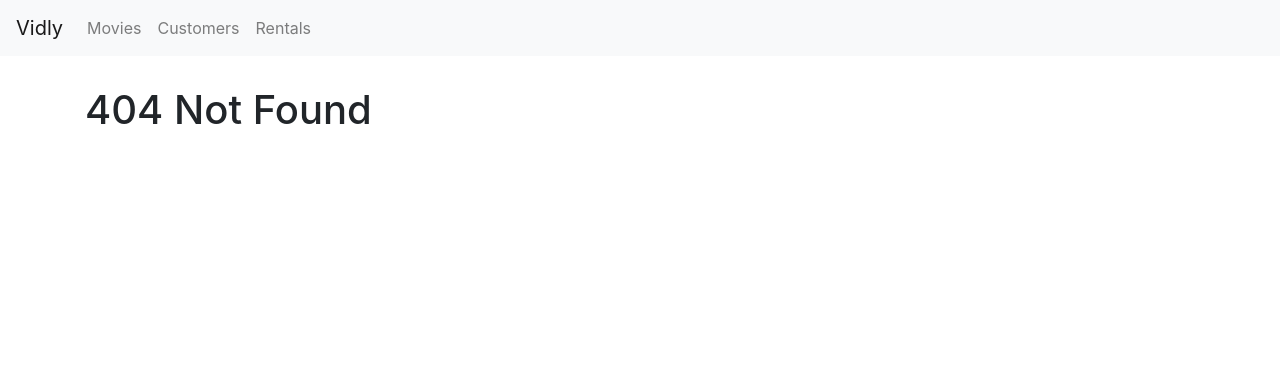
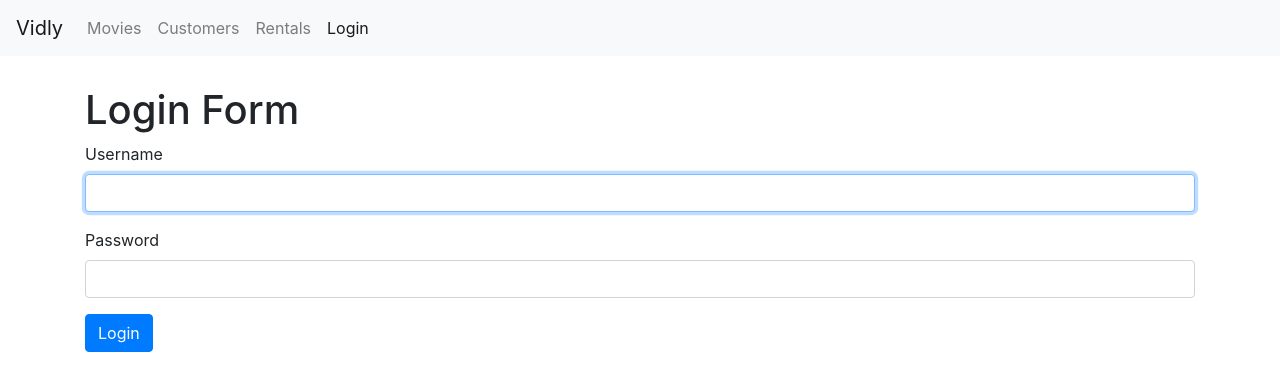
Before and after one commit to chiafengtsai/react-movies-app, a React (Create React App) app: page /login in a window 1280 px wide. Before the commit this address led to /not-found. Shown: the top 390 px of the page. Built offline with nearby package versions, Linux system fonts and the light colour scheme.

Commit message:
feat: add login form

```diff
--- a/src/App.js
+++ b/src/App.js
@@ -6,6 +6,7 @@ import MovieForm from "./components/movieForm";
 import Customers from "./components/customers";
 import Rentals from "./components/rentals";
 import NotFound from "./components/notFound";
+import LoginForm from "./components/loginForm";
 
 class App extends Component {
   render() {
@@ -14,12 +15,13 @@ class App extends Component {
         <Navbar />
         <main className="container">
           <Switch>
+            <Route path="/login" component={LoginForm} />
             <Route path="/movies/:id" component={MovieForm} />
             <Route path="/movies/" component={Movies} />
             <Route path="/customers" component={Customers} />
             <Route path="/rentals" component={Rentals} />
             <Route path="/not-found" component={NotFound} />
-            <Route path="/" exact component={Movies} />
+            <Redirect from="/" exact to="/movies" />
             <Redirect to="/not-found" />
           </Switch>
         </main>
--- a/src/components/common/tableBody.jsx
+++ b/src/components/common/tableBody.jsx
@@ -1,5 +1,4 @@
 import React, { Component } from "react";
-import { Link } from "react-router-dom";
 import _ from "lodash";
 // import Like from "./like.jsx";
 
@@ -8,10 +7,6 @@ class TableBody extends Component {
     // if it's like or delete button,
     // return react element.
     if (column.content) return column.content(item);
-    if (column.path === "title") {
-      const path = `/movies/${item._id}`;
-      return <Link to={path}>{_.get(item, column.path)}</Link>;
-    }
     return _.get(item, column.path);
   };
   createKey = (item, column) => {
--- /dev/null
+++ b/src/components/loginForm.jsx
@@ -0,0 +1,33 @@
+import React, { Component } from "react";
+
+class LoginForm extends Component {
+  handleSubmit = e => {
+    e.preventDefault();
+    console.log("submit!");
+  };
+  render() {
+    return (
+      <div>
+        <h1>Login Form</h1>
+        <form onSubmit={this.handleSubmit}>
+          <div className="form-group">
+            <label htmlFor="username">Username</label>
+            <input
+              autoFocus
+              id="username"
+              type="text"
+              className="form-control"
+            />
+          </div>
+          <div className="form-group">
+            <label htmlFor="password">Password</label>
+            <input id="password" type="text" className="form-control" />
+          </div>
+          <button className="btn btn-primary">Login</button>
+        </form>
+      </div>
+    );
+  }
+}
+
+export default LoginForm;
--- a/src/components/movieForm.jsx
+++ b/src/components/movieForm.jsx
@@ -1,24 +1,32 @@
-import React, { Component } from "react";
+import React from "react";
 
-class MovieForm extends Component {
-  handleClick = () => {
-    this.props.history.push("/movies");
-  };
-  render() {
-    const { match } = this.props;
+const MovieForm = ({ match, history }) => {
   return (
     <React.Fragment>
       <h1>Movie Form {match.params.id}</h1>
       <button
         type="button"
         className="btn btn-primary"
-          onClick={this.handleClick}
+        onClick={() => history.push("/movies")}
       >
         Save
       </button>
     </React.Fragment>
   );
-  }
-}
+};
 
 export default MovieForm;
+
+// class MovieForm extends Component {
+//   handleClick = () => {
+//     this.props.history.push("/movies");
+//   };
+//   render() {
+//     const { match } = this.props;
+//     return (
+
+//     );
+//   }
+// }
+
+// export default MovieForm;
--- a/src/components/moviesTable.jsx
+++ b/src/components/moviesTable.jsx
@@ -1,10 +1,15 @@
 import React, { Component } from "react";
+import { Link } from "react-router-dom";
 import Table from "./common/table";
 import Like from "./common/like";
 
 class MoviesTable extends Component {
   columns = [
-    { path: "title", label: "Title" },
+    {
+      path: "title",
+      label: "Title",
+      content: movie => <Link to={`/movies/${movie._id}`}>{movie.title}</Link>
+    },
     { path: "genre.name", label: "Genre" },
     { path: "numberInStock", label: "Stock" },
     { path: "dailyRentalRate", label: "Rate" },
--- a/src/components/navbar.jsx
+++ b/src/components/navbar.jsx
@@ -1,5 +1,5 @@
 import React from "react";
-import { Link } from "react-router-dom";
+import { Link, NavLink } from "react-router-dom";
 
 const NavBar = () => {
   return (
@@ -7,17 +7,20 @@ const NavBar = () => {
       <Link className="navbar-brand" to="/">
         Vidly
       </Link>
-      <div className="collapse navbar-collapse" id="navbarNavAltMarkup">
+      <div className="navbar-collapse" id="navbarNavAltMarkup">
         <div className="navbar-nav">
-          <Link className="nav-item nav-link" to="/movies">
+          <NavLink className="nav-item nav-link" to="/movies">
             Movies
-          </Link>
-          <Link className="nav-item nav-link" to="/customers">
+          </NavLink>
+          <NavLink className="nav-item nav-link" to="/customers">
             Customers
-          </Link>
-          <Link className="nav-item nav-link" to="/rentals">
+          </NavLink>
+          <NavLink className="nav-item nav-link" to="/rentals">
             Rentals
-          </Link>
+          </NavLink>
+          <NavLink className="nav-item nav-link" to="/login">
+            Login
+          </NavLink>
         </div>
       </div>
     </nav>
```
Also changed, not shown: 1 other file (tests, documents, lock files or other folders). Lines whose indentation alone changed are shown as unchanged.
